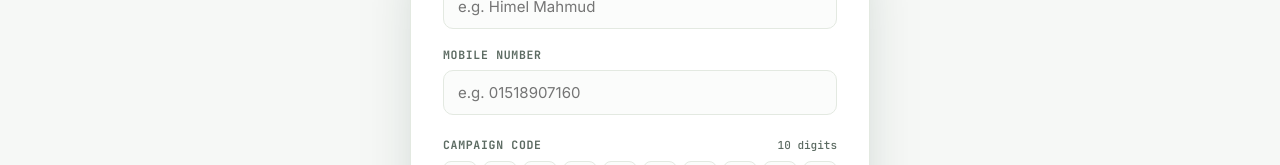
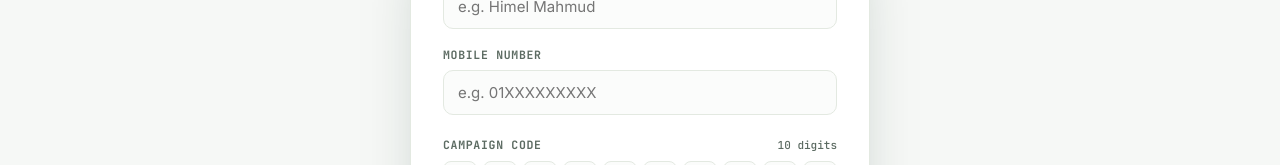
Before and after one commit to himel-official/Campaign-Website-Demo, a Next.js app: page / in a window 1280 px wide. Shown: the part 612-777 px from the top of the page. Built offline with nearby package versions, Linux system fonts and the light colour scheme.

Commit message:
Update page.js

```diff
--- a/app/page.js
+++ b/app/page.js
@@ -31,7 +31,7 @@ const COPY = {
   nameLabel: "Full name",
   namePlaceholder: "e.g. Himel Mahmud",
   phoneLabel: "Mobile number",
-  phonePlaceholder: "e.g. 01518907160",
+  phonePlaceholder: "e.g. 01XXXXXXXXX",
   codeLabel: "Campaign code",
   codeHint: "10 digits",
   submitLabel: "Verify code",
```
